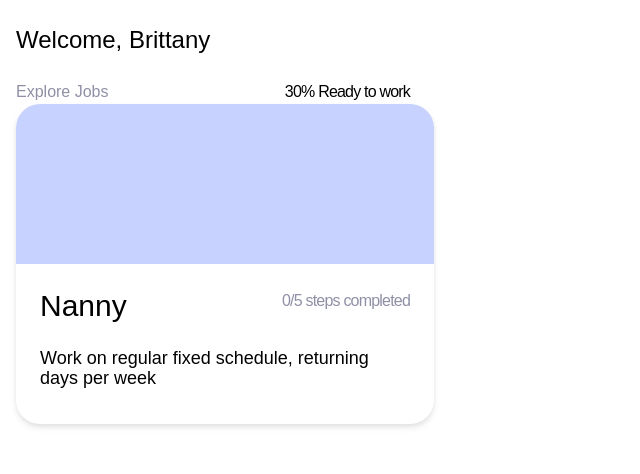
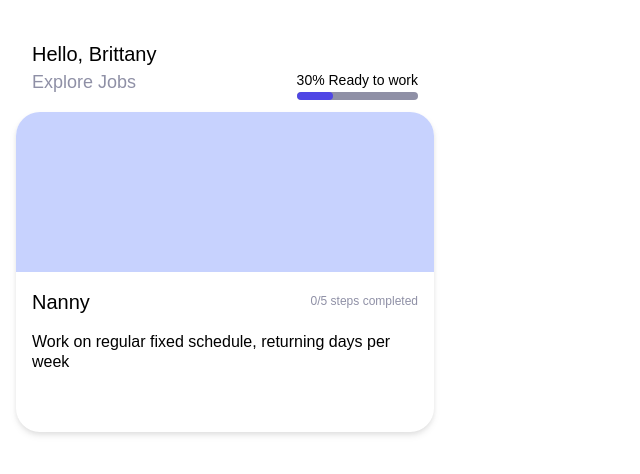
Before and after one commit to andres-codigo/nanny-nina, a Vue app: page /childminder-service in a window 1280 px wide. Shown: the top 474 px of the page, without its empty margins (0-640 px from the left). Built offline with nearby package versions, Linux system fonts and the light colour scheme.

Commit message:
[vue] DOM/classes for cms onboarding home page

```diff
--- a/src/pages/onboarding/childminder-service/pages/Home01.vue
+++ b/src/pages/onboarding/childminder-service/pages/Home01.vue
@@ -1,30 +1,44 @@
+<script setup>
+import Image from '../../../../components/carousel/Image.vue'
+</script>
+
 <template>
 	<div class="bg-white w-full h-screen">
 		<main>
-			<div class="min-h-full flex flex-col mx-4">
-				<h2 class="my-6 text-left text-2xl">Welcome, Brittany</h2>
-				<div class="flex flex-row">
-					<div class="basis-1/2">
-						<h1 class="text-gray font-normal antialiased">Explore Jobs</h1>
+			<div class="min-h-full flex flex-col mx-4 mt-10">
+				<div class="flex flex-row mb-4">
+					<div class="basis-1/2 ml-4">
+						<span class="inline-block text-xl">Hello, Brittany</span>
+						<span class="inline-block text-lg text-gray antialiased">Explore Jobs</span>
 					</div>
-					<div class="basis-1/2 pr-6 text-gray text-right">
-						<span class="text-black font-light tracking-tighter">30% Ready to work</span>
+					<div class="basis-1/2 mr-4 relative">
+						<div class="absolute -bottom-1 right-0 ">
+							<span class="inline-block text-sm text-black font-light antialiased">30% Ready to work</span>
+							<div class="bg-gray-500 rounded-full overflow-hidden">
+								<div class="h-2 bg-indigo-600 rounded-full" style="width: 30%"></div>
+							</div>
+						</div>
 					</div>
 				</div>
-				<router-link to="/" class="bg-white h-80 drop-shadow-md rounded-3xl focus:outline-none focus:ring-2 focus:ring-offset-2">
+				<a href="/" class="h-80 bg-white drop-shadow-md rounded-3xl focus:outline-none focus:ring-2 focus:ring-offset-2">
 					<div class="flex flex-row">
-						<div class="flex grow h-40 bg-indigo-200 rounded-t-3xl">&nbsp;</div>
+						<div class="flex grow h-40 bg-indigo-200 rounded-t-3xl overflow-hidden">
+							<!--
+								Image component for svg here
+								<Image src="*.svg" />
+							-->
+						</div>
 					</div>
 					<div class="flex flex-row">
-						<div class="basis-1/2 pt-6 pl-6">
-							<h1 class="text-3xl font-medium antialiased">Nanny</h1>
+						<div class="basis-1/2 mt-4 ml-4">
+							<h1 class="antialiased text-xl">Nanny</h1>
 						</div>
-						<div class="basis-1/2 pt-6 pr-6 text-gray text-right">
-							<span class="font-light tracking-tighter align-middle">0/5 steps completed</span>
+						<div class="basis-1/2 mt-4 mr-4 text-right">
+							<span class="text-xs text-gray font-light">0/5 steps completed</span>
 						</div>
 					</div>
-					<p class="text-lg font-light mt-6 px-6 leading-5">Work on regular fixed schedule, returning days per week</p>
-				</router-link>
+					<p class="text-base font-light leading-5 mt-4 mx-4">Work on regular fixed schedule, returning days per week</p>
+				</a>
 			</div>
 		</main>
 	</div>
```
